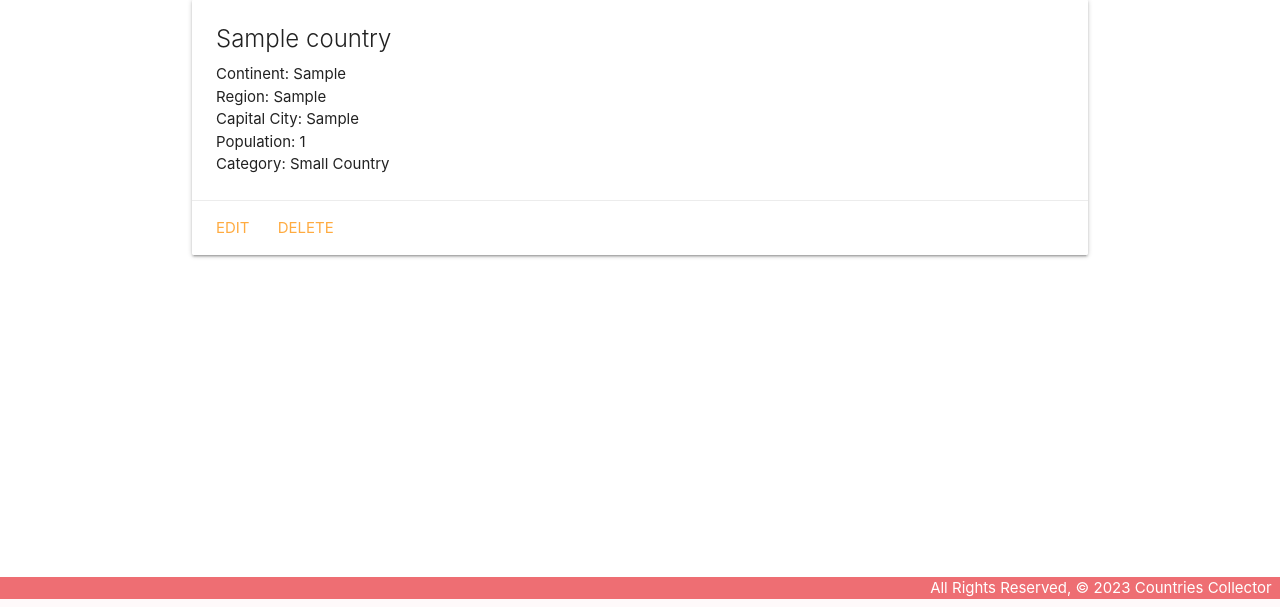
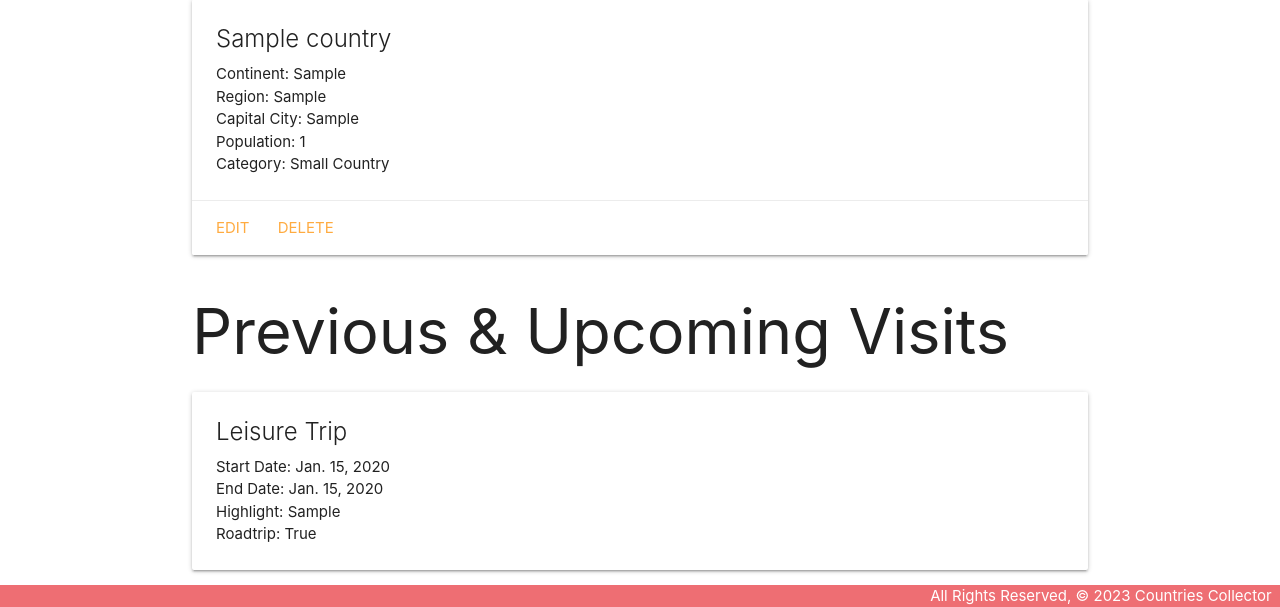
Before and after one commit to marcuswonder/countrycollector, a Django app: page /countries/1/ in a window 1280 px wide. Shown: the part 201-808 px from the top of the page. Run offline with Django 4.2, Linux system fonts and the light colour scheme; tables that the repository leaves empty hold one stand-in row (values such as "Sample post").

Commit message:
Visits added and showing on Country details page

```diff
--- a/main_app/templates/countries/detail.html
+++ b/main_app/templates/countries/detail.html
@@ -24,4 +24,21 @@
   </div>
 </div>
 
+
+  <h1>Previous & Upcoming Visits</h1>
+    {% for visit in country.visit_set.all %}
+      <div class="card">
+        <div class="card-content">
+          <span class="card-title">{{ visit.get_purpose_display }} Trip</span>
+          <p>Start Date: {{ visit.start }}</p>
+          <p>End Date: {{ visit.end }}</p>
+          <p>Highlight: {{ visit.highlight }}</p>
+          <p>Roadtrip: {{ visit.roadtrip }}</p>
+        </div>
+      </div>
+    {% endfor %}
+
+    {% if country.visits > 0 %}
+    {% endif %}
+
 {% endblock %}
```
